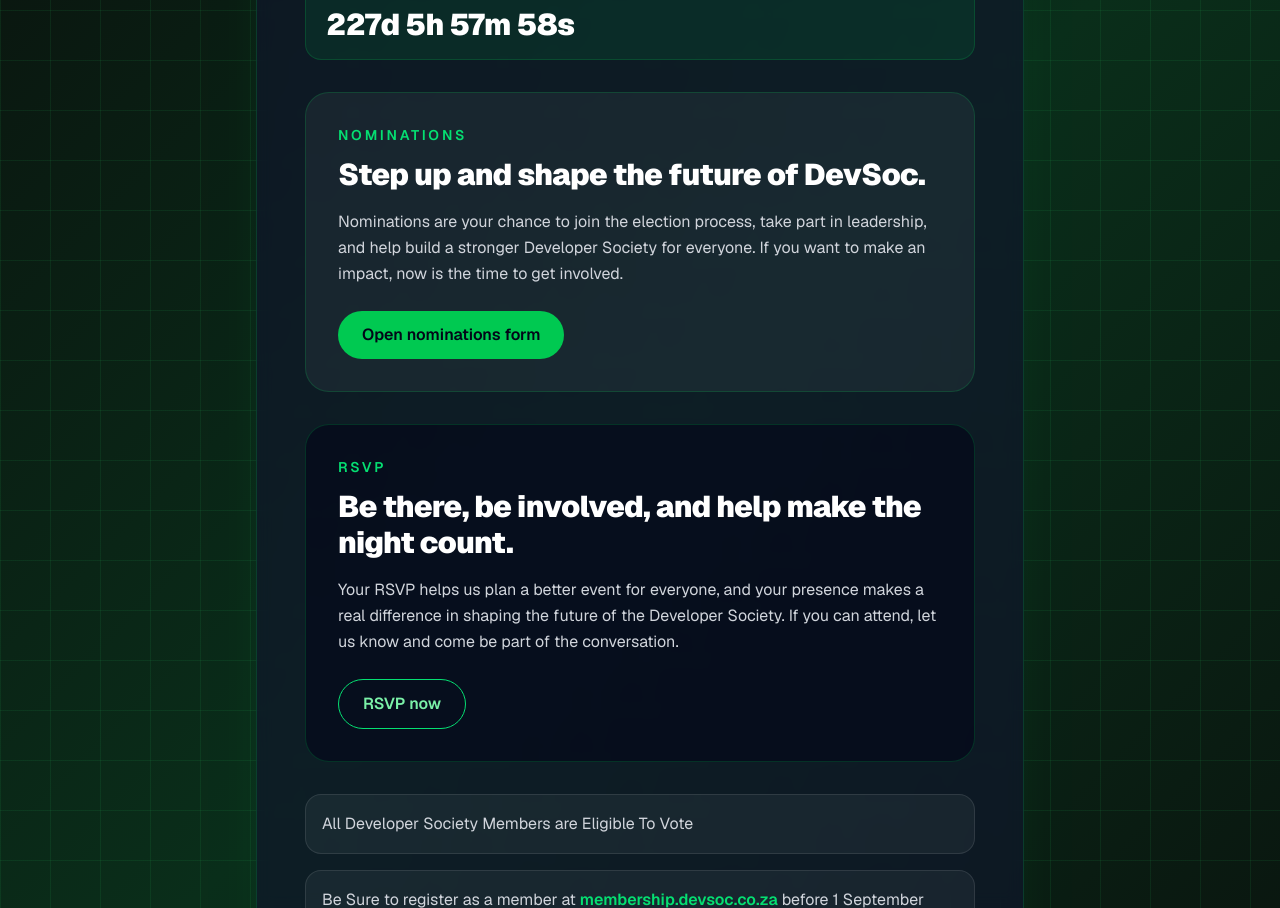
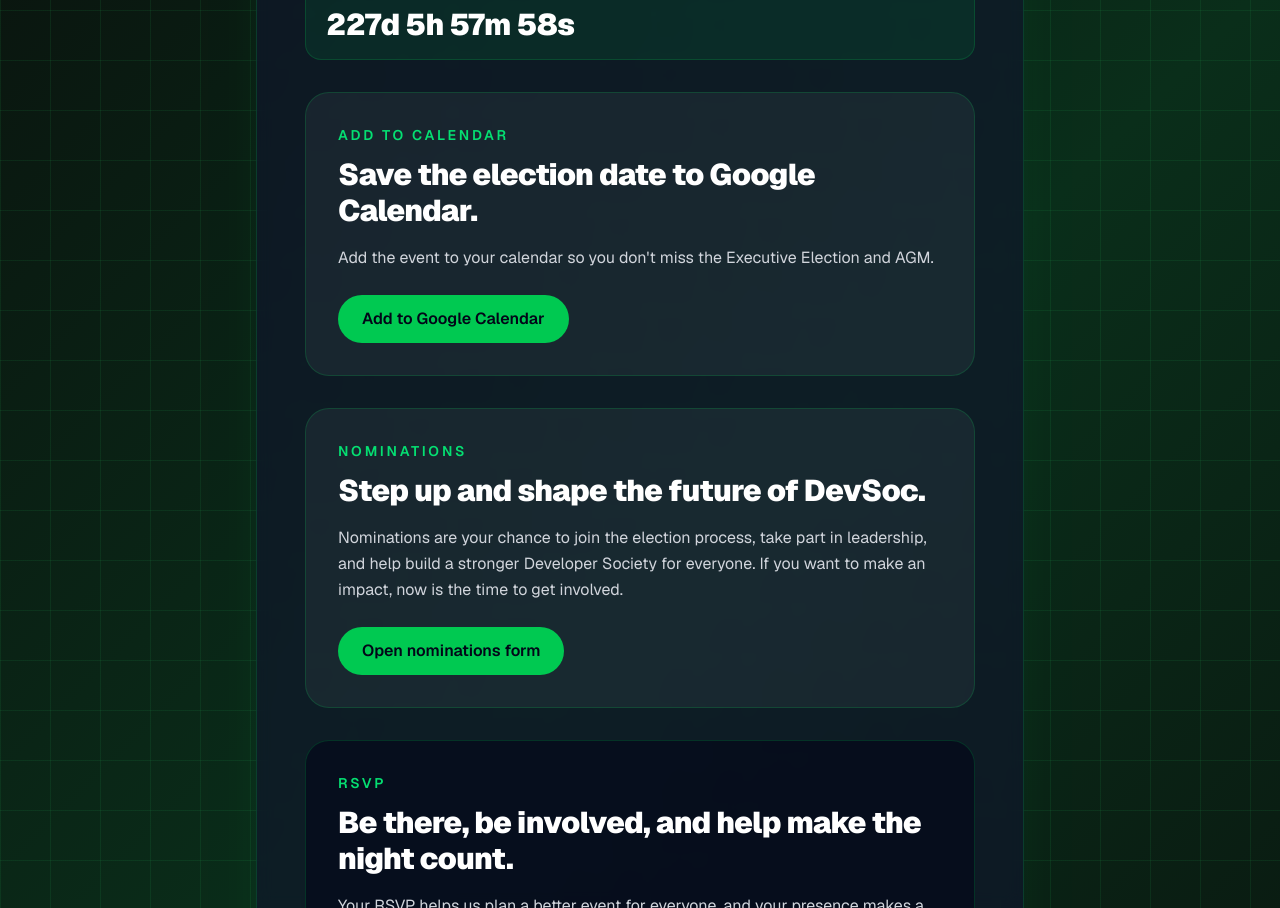
Before and after one commit to su-developer-society/su.devsoc.co.za, a Next.js app: page /election in a window 1280 px wide. Shown: the part 640-1548 px from the top of the page. Built offline with nearby package versions, Linux system fonts and the light colour scheme.

Commit message:
Added Calendar Invite

```diff
--- a/app/election/page.tsx
+++ b/app/election/page.tsx
@@ -89,6 +89,26 @@
 
             <div className="mb-8 rounded-3xl border border-green-500/20 bg-white/5 p-6 sm:p-8">
               <div className="text-sm font-semibold uppercase tracking-[0.2em] text-green-400">
+                Add to calendar
+              </div>
+              <h2 className="mt-3 text-2xl font-black tracking-tight text-white sm:text-3xl">
+                Save the election date to Google Calendar.
+              </h2>
+              <p className="mt-4 text-base leading-relaxed text-gray-300">
+                Add the event to your calendar so you don&apos;t miss the Executive Election and AGM.
+              </p>
+              <a
+                href="https://calendar.app.google/zGYuEisc9o3sdrTk7"
+                target="_blank"
+                rel="noopener noreferrer"
+                className="mt-6 inline-flex items-center justify-center rounded-full bg-green-500 px-6 py-3 text-base font-semibold text-slate-950 transition-colors hover:bg-green-400"
+              >
+                Add to Google Calendar
+              </a>
+            </div>
+
+            <div className="mb-8 rounded-3xl border border-green-500/20 bg-white/5 p-6 sm:p-8">
+              <div className="text-sm font-semibold uppercase tracking-[0.2em] text-green-400">
                 Nominations
               </div>
               <h2 className="mt-3 text-2xl font-black tracking-tight text-white sm:text-3xl">
```
